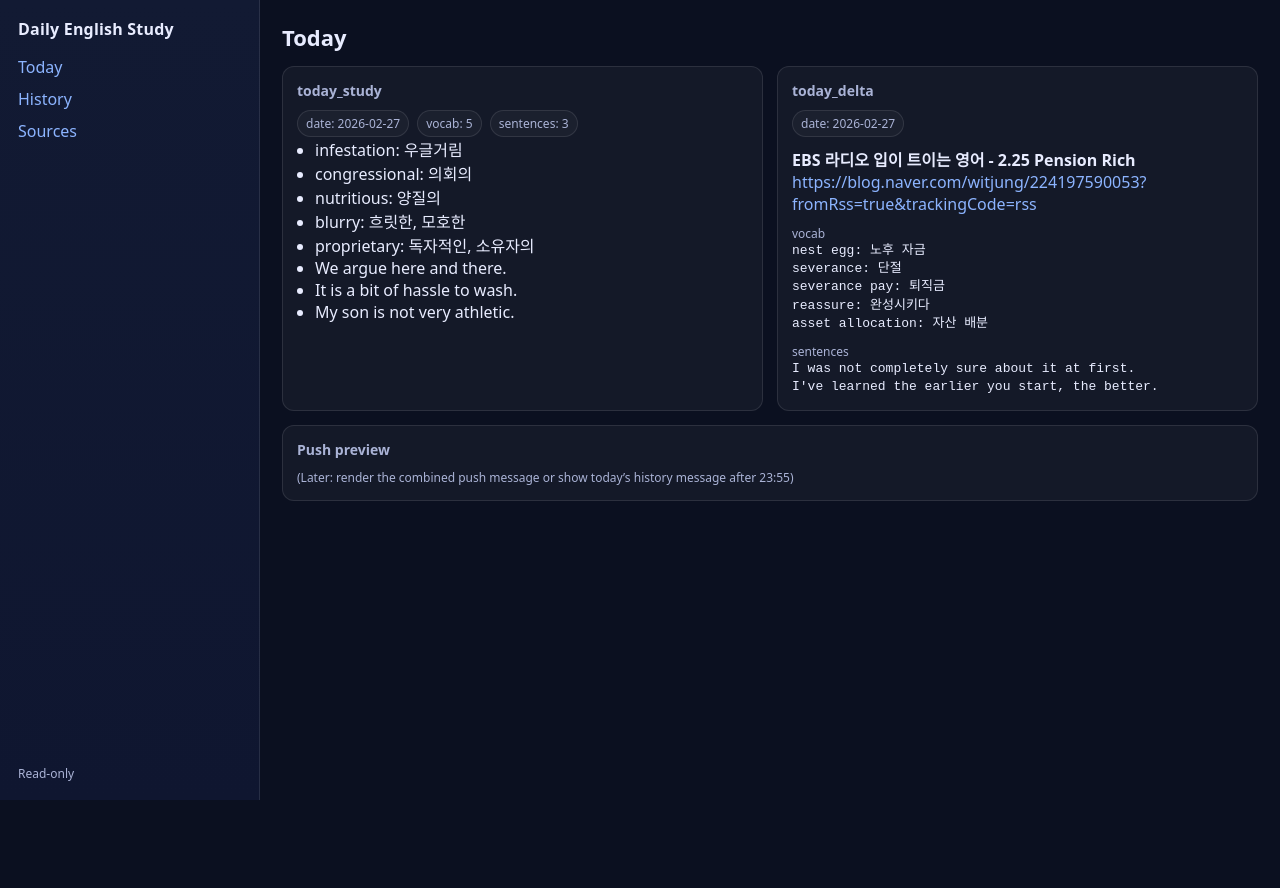
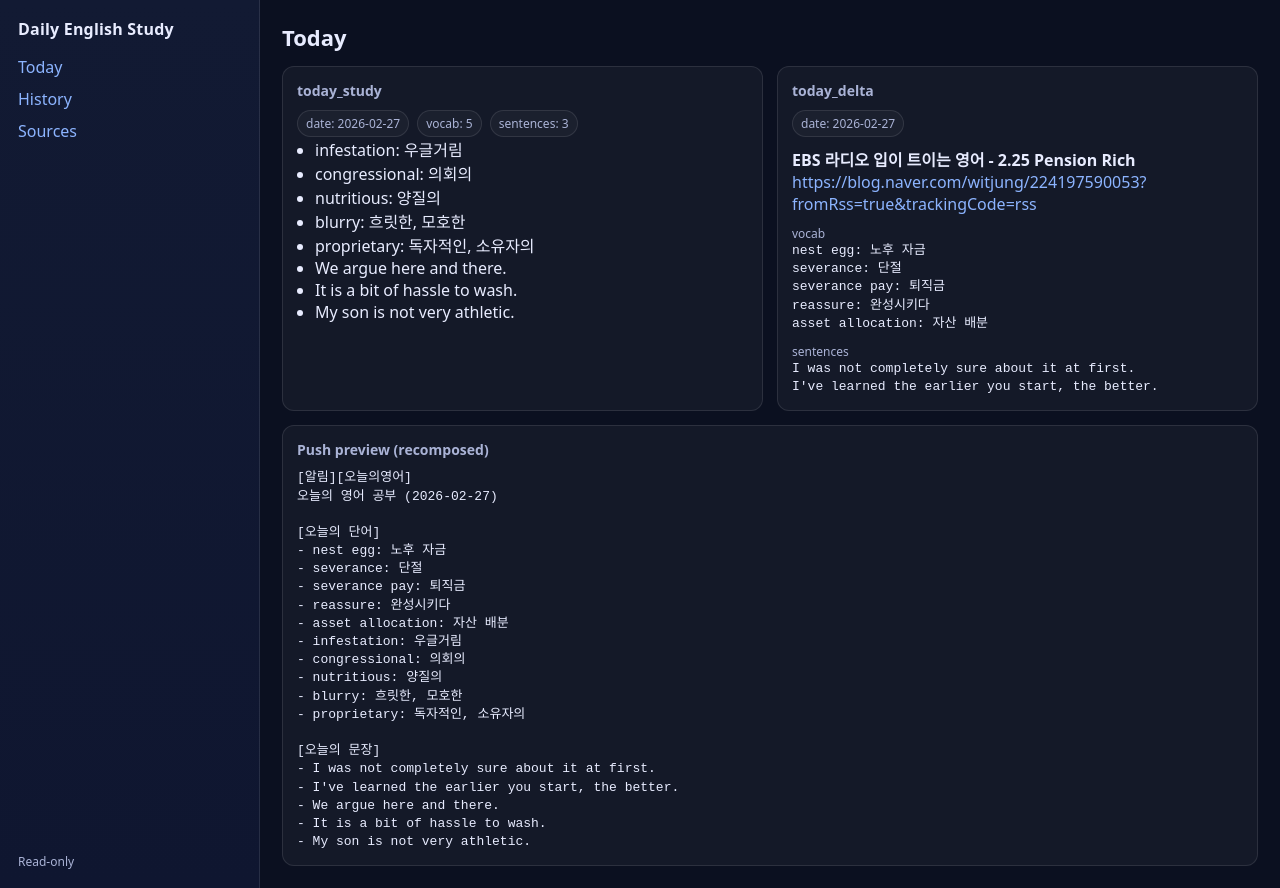
Before and after one commit to jjkkim88/daily_english_study, a Next.js app: page / in a window 1280 px wide. Before the commit the page ends 800 px from the top, so only its background shows below. Built offline with nearby package versions, Linux system fonts and the light colour scheme.

Commit message:
feat: show recomposed push preview

```diff
--- a/app/page.tsx
+++ b/app/page.tsx
@@ -4,9 +4,62 @@ function SectionHeader({ title }: { title: string }) {
   return <h2>{title}</h2>;
 }
 
+function toBulletLines(raw: string | undefined): string[] {
+  if (!raw) return [];
+  return raw
+    .split('\n')
+    .map((l) => l.trim())
+    .filter(Boolean)
+    .map((l) => (l.startsWith('- ') ? l : `- ${l}`));
+}
+
+function buildPushPreview(opts: {
+  date?: string;
+  deltaVocab?: string;
+  deltaSentences?: string;
+  studyVocab?: string[];
+  studySentences?: string[];
+}): string {
+  const date = (opts.date ?? '').trim();
+  const lines: string[] = [];
+
+  // Push header rule (Discord push only)
+  lines.push('[알림][오늘의영어]');
+  lines.push(date ? `오늘의 영어 공부 (${date})` : '오늘의 영어 공부');
+
+  // vocab
+  lines.push('');
+  lines.push('[오늘의 단어]');
+  lines.push(...toBulletLines(opts.deltaVocab));
+  for (const v of opts.studyVocab ?? []) {
+    const t = String(v).trim();
+    if (t) lines.push(`- ${t}`);
+  }
+
+  // sentences
+  lines.push('');
+  lines.push('[오늘의 문장]');
+  lines.push(...toBulletLines(opts.deltaSentences));
+  for (const s of opts.studySentences ?? []) {
+    const t = String(s).trim();
+    if (t) lines.push(`- ${t}`);
+  }
+
+  return lines.join('\n').trim();
+}
+
 export default async function Page() {
   const study = await readTodayStudy();
   const delta = await readTodayDelta();
+
+  const date = study?.date || delta?.date || '';
+  const pushPreview = buildPushPreview({
+    date,
+    deltaVocab: delta?.vocab,
+    deltaSentences: delta?.sentences,
+    studyVocab: study?.vocab,
+    studySentences: study?.sentences,
+  });
 
   return (
     <div>
@@ -59,8 +112,8 @@ export default async function Page() {
       </div>
 
       <div className="card" style={{ marginTop: 14 }}>
-        <h2>Push preview</h2>
-        <div className="muted">(Later: render the combined push message or show today’s history message after 23:55)</div>
+        <h2>Push preview (recomposed)</h2>
+        <pre className="pre">{pushPreview}</pre>
       </div>
     </div>
   );
```
